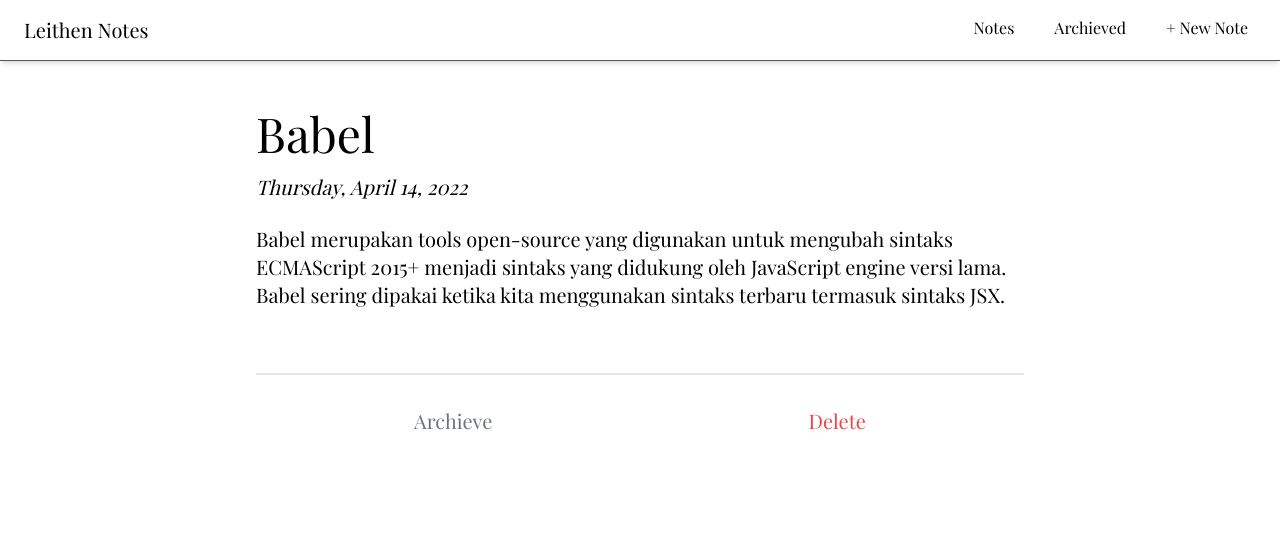
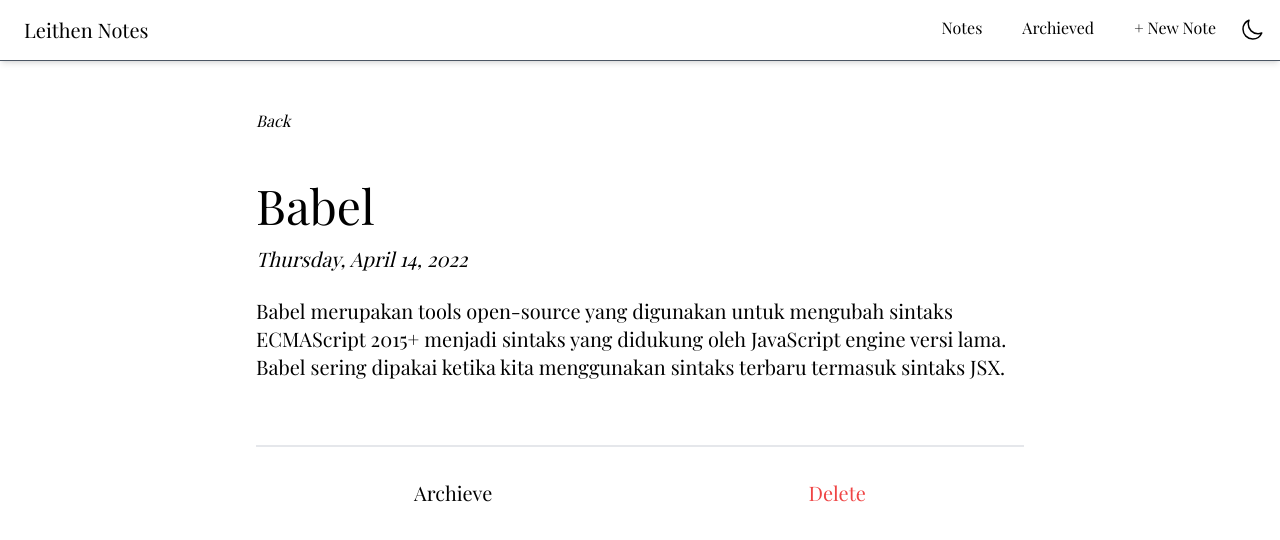
Before and after one commit to Hasyim-Kai/Dicoding-React-Fundamentals-2, a React (Vite) app: page /note-detail/notes-1 in a window 1280 px wide. Shown: the top 540 px of the page. Built offline with nearby package versions, Linux system fonts and the light colour scheme.

Commit message:
Add Theme Provider

```diff
--- a/package.json
+++ b/package.json
@@ -1,5 +1,5 @@
 {
-  "name": "react-fundamental",
+  "name": "dicoding-react-fundamental-2",
   "private": true,
   "version": "0.0.0",
   "type": "module",
--- /dev/null
+++ b/src/app/Context/Themecontext.ts
@@ -0,0 +1,7 @@
+import { createContext } from 'react';
+
+const ThemeContext = createContext()
+
+export const ThemeProvider = ThemeContext.Provider;
+
+export default ThemeContext;
--- /dev/null
+++ b/src/app/hooks/useTheme.tsx
@@ -0,0 +1,13 @@
+import { useEffect, useState } from 'react'
+
+export default function useTheme() {
+    const themeLocalStorageName = `theme`
+    const [theme, setTheme] = useState<string>(localStorage.getItem(themeLocalStorageName) || 'light')
+
+    function toggleTheme(){
+        setTheme((prevState : string) => prevState === 'light' ? 'dark' : 'light')
+        localStorage.setItem(themeLocalStorageName, theme === 'light' ? 'dark' : 'light')
+    }
+
+  return [theme, toggleTheme]
+}
--- a/src/presentation/App.tsx
+++ b/src/presentation/App.tsx
@@ -1,5 +1,11 @@
+import { ThemeProvider } from '../app/Context/Themecontext'
+import useTheme from '../app/hooks/useTheme'
 import AppRoute from './Route'
 
 export default function App() {
-  return <><AppRoute/></>
+  const [theme, toggleTheme] = useTheme()
+
+  return <main className={theme === 'light' ? '' : 'bg-gray-900 text-white'}>
+    <ThemeProvider value={{theme, toggleTheme}}><AppRoute/></ThemeProvider>
+  </main>
 }
--- a/src/presentation/components/Navbar.tsx
+++ b/src/presentation/components/Navbar.tsx
@@ -1,5 +1,6 @@
 import { useState } from "react";
 import { Link, NavLink } from "react-router-dom";
+import ThemeToggle from "./ThemeToggle";
 
 const Navbar = () => {
     const [isMobileNavOpen, setMobileNavOpen] = useState(false)
@@ -27,6 +28,7 @@ const Navbar = () => {
                         <NavLink to="/" className={navLinkStyle}>Notes</NavLink>
                         <NavLink to="archieved" className={navLinkStyle}>Archieved</NavLink>
                         <NavLink to="new-note" className={navLinkStyle}>+ New Note</NavLink>
+                        <ThemeToggle/>
                     </ul>
                 </div>
             </div>
--- a/src/presentation/components/SearchBar.tsx
+++ b/src/presentation/components/SearchBar.tsx
@@ -1,14 +1,17 @@
 import PropTypes, { InferProps } from 'prop-types';
-import { useState } from 'react'
+import { useContext, useState } from 'react'
 import { useLocation } from 'react-router-dom';
+import ThemeContext from '../../app/Context/Themecontext';
 
 export default function SearchBar({ handlechangeKeyword }: InferProps<typeof SearchBar.propTypes>) {
+    const {theme} = useContext(ThemeContext)
     const location = useLocation();
 
     return location.pathname === '/' || location.pathname === '/archieved'
         ? <>
             <input type="text" onChange={(e: any) => handlechangeKeyword(e.target.value)} placeholder="Search Note"
-                className="w-3/5 mx-auto p-3 mt-6 border-b border-black focus:outline-none" />
+                className={`w-3/5 mx-auto p-3 mt-6 border-b focus:outline-none
+                    ${theme === 'light' ? 'border-black' : 'bg-gray-900 text-white border-white'}`} />
         </>
         : <></>
 }
--- /dev/null
+++ b/src/presentation/components/ThemeToggle.tsx
@@ -0,0 +1,16 @@
+import { useContext } from 'react'
+import ThemeContext from '../../app/Context/Themecontext';
+
+export default function ThemeToggle() {
+    const theme = useContext(ThemeContext)
+
+    const sun = <svg xmlns="http://www.w3.org/2000/svg" viewBox="0 0 24 24" fill="currentColor" className="w-6 h-6">
+        <path d="M12 2.25a.75.75 0 01.75.75v2.25a.75.75 0 01-1.5 0V3a.75.75 0 01.75-.75zM7.5 12a4.5 4.5 0 119 0 4.5 4.5 0 01-9 0zM18.894 6.166a.75.75 0 00-1.06-1.06l-1.591 1.59a.75.75 0 101.06 1.061l1.591-1.59zM21.75 12a.75.75 0 01-.75.75h-2.25a.75.75 0 010-1.5H21a.75.75 0 01.75.75zM17.834 18.894a.75.75 0 001.06-1.06l-1.59-1.591a.75.75 0 10-1.061 1.06l1.59 1.591zM12 18a.75.75 0 01.75.75V21a.75.75 0 01-1.5 0v-2.25A.75.75 0 0112 18zM7.758 17.303a.75.75 0 00-1.061-1.06l-1.591 1.59a.75.75 0 001.06 1.061l1.591-1.59zM6 12a.75.75 0 01-.75.75H3a.75.75 0 010-1.5h2.25A.75.75 0 016 12zM6.697 7.757a.75.75 0 001.06-1.06l-1.59-1.591a.75.75 0 00-1.061 1.06l1.59 1.591z" />
+    </svg>
+
+    const moon = <svg xmlns="http://www.w3.org/2000/svg" fill="none" viewBox="0 0 24 24" strokeWidth={1.5} stroke="currentColor" className="w-6 h-6">
+        <path strokeLinecap="round" strokeLinejoin="round" d="M21.752 15.002A9.718 9.718 0 0118 15.75c-5.385 0-9.75-4.365-9.75-9.75 0-1.33.266-2.597.748-3.752A9.753 9.753 0 003 11.25C3 16.635 7.365 21 12.75 21a9.753 9.753 0 009.002-5.998z" />
+    </svg>
+
+    return <button onClick={theme.toggleTheme}>{theme.theme === 'light' ? moon : sun}</button>
+}
--- a/src/presentation/pages/NewNotes.tsx
+++ b/src/presentation/pages/NewNotes.tsx
@@ -1,9 +1,11 @@
-import { useState } from "react"
+import { useContext, useState } from "react"
 import { useNavigate } from "react-router-dom";
+import ThemeContext from "../../app/Context/Themecontext";
 import { addNote } from "../../infrastructure/data/local-data";
 import { transitoinStyle } from "../utils/utils-style";
 
 export default function NewNotes() {
+  const { theme } = useContext(ThemeContext)
   const navigate = useNavigate();
   const [noteTitle, setNoteTitle] = useState<string>("")
   const [noteDesc, setNoteDesc] = useState<string>("")
@@ -13,11 +15,11 @@ export default function NewNotes() {
 
   function handleSubmit(e: any) {
     e.preventDefault()
-    addNote({title: noteTitle, body: noteDesc})
+    addNote({ title: noteTitle, body: noteDesc })
     navigate('/')
   }
 
-  const inputStyle = "w-2/3 p-2 border-b border-black focus:outline-none"
+  const inputStyle = `w-2/3 p-2 border-b focus:outline-none ${theme === 'light' ? 'border-black' : 'bg-gray-900 text-white border-white'}`
 
   return <main className="my-10">
     <form onSubmit={handleSubmit} className="flex flex-col gap-5 items-center">
@@ -27,7 +29,10 @@ export default function NewNotes() {
       <label htmlFor=""></label>
       <textarea cols={30} rows={10} placeholder="Enter the Description" onChange={onDescChange} className={inputStyle} required></textarea>
 
-      <button className={`py-3 px-7 text-4xl mt-16 border-b border-black hover:bg-black hover:text-white hover:shadow-lg ${transitoinStyle}`}>Add</button>
+      <button className={`py-3 px-7 text-4xl mt-16 border-b hover:shadow-lg
+        ${theme === 'light' ? 'border-black hover:bg-black hover:text-white' : 'bg-gray-900 text-white hover:bg-white hover:text-black'} ${transitoinStyle}`}>
+        Add
+      </button>
     </form>
   </main>
 }
--- a/src/presentation/pages/NotesDetail.tsx
+++ b/src/presentation/pages/NotesDetail.tsx
@@ -8,6 +8,7 @@ export default function NoteDetail() {
   const navigate = useNavigate();
   let { id } = useParams()
 
+  function handleBack() { navigate(-1) }
   function handleArchieve(id: any) {
     archiveNote(id)
     navigate('/archieved')
@@ -23,18 +24,20 @@ export default function NoteDetail() {
     navigate('/')
   }
 
+
   useEffect(() => { setNote(getNote(id)) }, [])
 
   return <main className="max-w-3xl mx-12 lg:mx-auto my-12">
     {note && (<>
+      <button onClick={handleBack} className='mb-12'><i>Back</i></button>
       <h1 className='text-5xl'>{note.title}</h1>
       <h1 className='text-xl mt-4'><i>{formatDate(note.createdAt)}</i></h1>
       <h1 className='text-xl mt-6'>{note.body}</h1>
 
       <div className="flex justify-around mt-16 pt-8 border-t-2">
         {note.archived
-          ? <button onClick={() => handleUnarchieve(id)} className='text-xl text-gray-500 hover:text-gray-800'>Unarchieve</button>
-          : <button onClick={() => handleArchieve(id)} className='text-xl text-gray-500 hover:text-gray-800'>Archieve</button>}
+          ? <button onClick={() => handleUnarchieve(id)} className='text-xl'>Unarchieve</button>
+          : <button onClick={() => handleArchieve(id)} className='text-xl'>Archieve</button>}
         <button onClick={() => handleDel(id)} className='text-xl text-red-500 hover:text-red-800'>Delete</button>
       </div>
     </>)}
```
Also changed, not shown: 1 other file (tests, documents, lock files or other folders).
